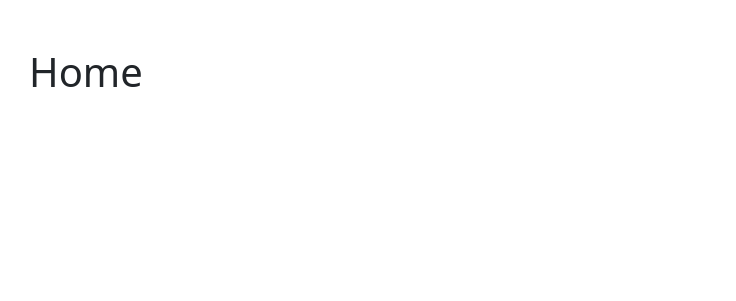
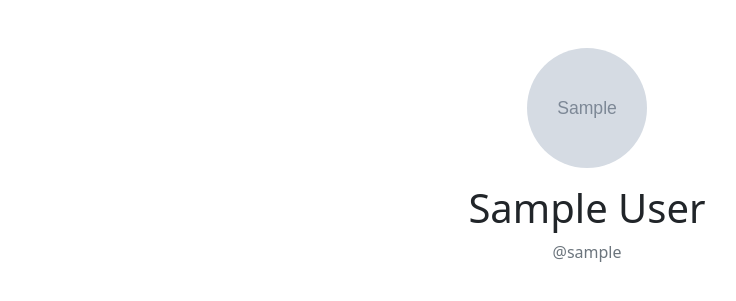
Before and after one commit to dvrkdev/flask-notes-app, a Flask app: page / in a window 1280 px wide. Shown: the top 301 px of the page, without its empty margins (53-789 px from the left). Run offline with Flask 3, Linux system fonts and the light colour scheme; a user stored in the database is signed in; tables that the repository leaves empty hold one stand-in row (values such as "Sample post"); grey boxes marked "Sample" are stand-in pictures; some libraries are stand-ins or nearby versions.

Commit message:
feat: user profile created

```diff
--- a/app/__init__.py
+++ b/app/__init__.py
@@ -19,6 +19,11 @@ def create_app():
     db.init_app(app)
     login_manager.init_app(app)
 
+    # login manager setup
+    login_manager.login_view = "auth.login"
+    login_manager.login_message = "Please log in to view this page."
+    login_manager.login_message_category = "info"
+
     # user loader
     from app.models import User
 
--- a/app/routes/main.py
+++ b/app/routes/main.py
@@ -1,9 +1,11 @@
 from flask import Blueprint, render_template
+from flask_login import login_required
 
 bp = Blueprint("main", __name__, url_prefix="/")
 
 
 @bp.route("/")
+@login_required
 def home():
     return render_template("main/home.html")
 
--- a/app/templates/main/home.html
+++ b/app/templates/main/home.html
@@ -1,3 +1,21 @@
 {% extends "base.html" %}
-{% block title %}Home{% endblock %}
-{% block content %}<h1>Home</h1>{% endblock %}
+{% block title %}Homepage | {{ current_user.name }}{% endblock %}
+{% block content %}
+    <div class="row justify-content-center">
+        <div class="col-md-8">
+            {% if current_user.profile_pic_url %}
+                <img src="{{ current_user.profile_pic_url }}"
+                     class="rounded-circle object-fit-cover d-block mx-auto mb-3"
+                     alt="{{ current_user.name }}"
+                     style="width: 120px;
+                            height: 120px">
+            {% else %}
+                <h1 class="display-1 text-center mb-3">
+                    <i class="bi bi-person-bounding-box"></i>
+                </h1>
+            {% endif %}
+            <h1 class="text-center">{{ current_user.name }}</h1>
+            <p class="text-secondary text-center">@{{ current_user.username }}</p>
+        </div>
+    </div>
+{% endblock %}
```
